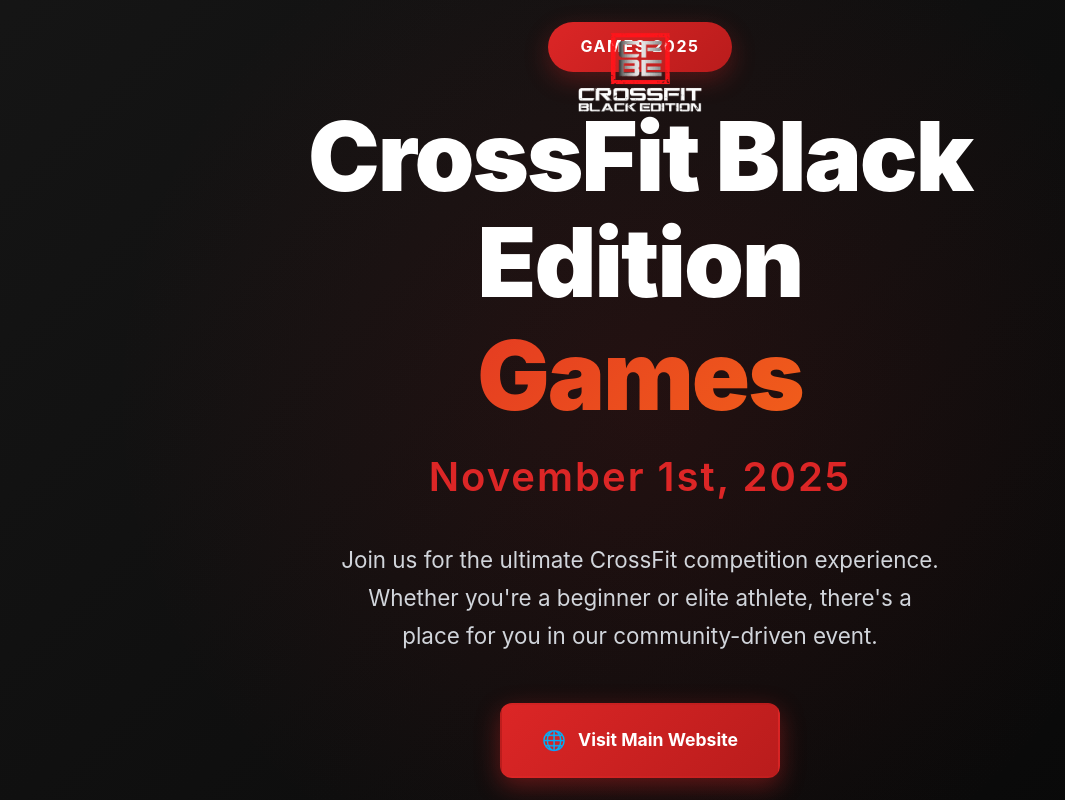
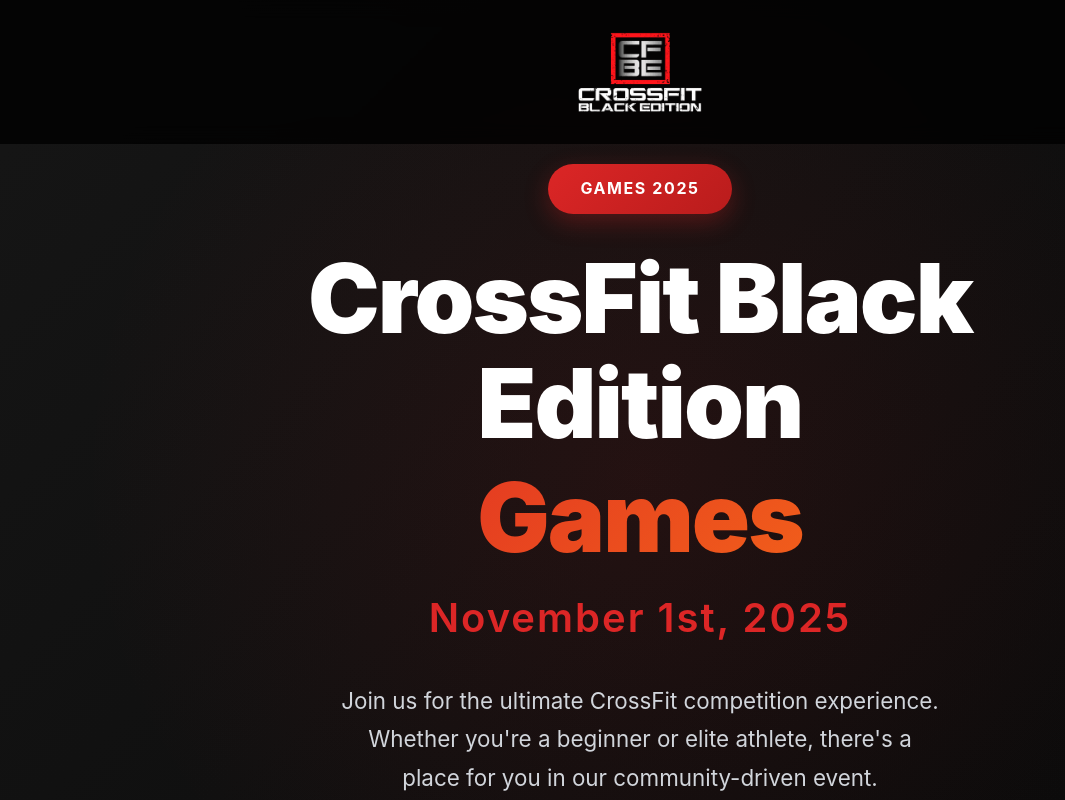
Before and after one commit to BernardoSCaetano/crossfit-competition-dashboard, a React (Create React App) app: page / in a window 1280 px wide. Shown: the top 800 px of the page, without its empty margins (0-1065 px from the left). Built offline with nearby package versions, Linux system fonts and the light colour scheme.

Commit message:
Fix overlapping layout issues
- Added padding-top to hero section to prevent header overlap
- Added background and backdrop-filter to header for better visibility
- Added proper spacing to hero content
- Fixed layout positioning issues

```diff
--- a/src/App.css
+++ b/src/App.css
@@ -39,6 +39,7 @@
   justify-content: center;
   align-items: center;
   overflow: hidden;
+  padding-top: 100px;
 }
 
 .hero-background {
@@ -85,6 +86,8 @@
   right: 0;
   z-index: 10;
   padding: 2rem 0;
+  background: rgba(0, 0, 0, 0.8);
+  backdrop-filter: blur(10px);
 }
 
 .logo-container {
@@ -111,7 +114,8 @@
   text-align: center;
   max-width: 900px;
   margin: 0 auto;
-  padding: 0 1rem;
+  padding: 2rem 1rem;
+  margin-top: 2rem;
 }
 
 .hero-badge {
```
